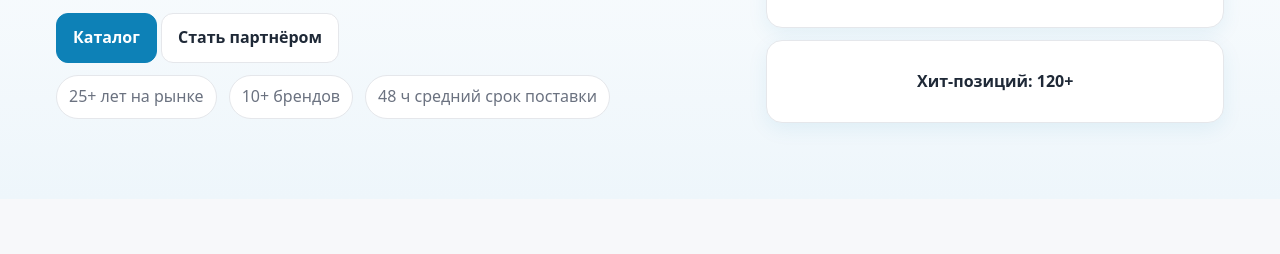
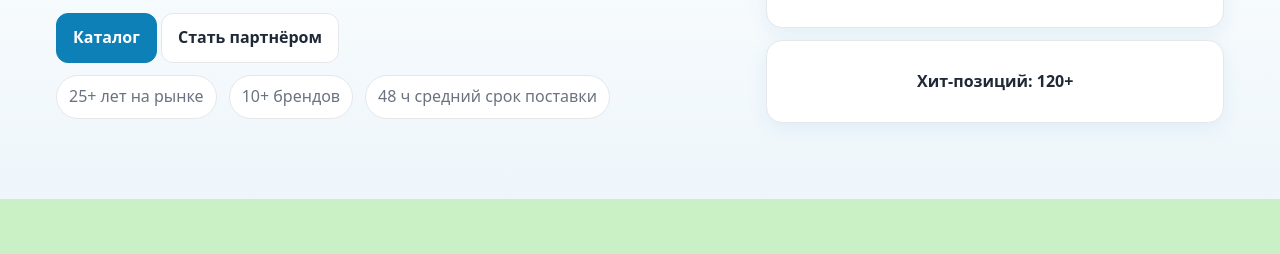
Before and after one commit to issatayski/richlife, a plain HTML site: page index.html in a window 1280 px wide. Shown: the part 326-580 px from the top of the page. Drawn offline with Linux system fonts and the light colour scheme.

Commit message:
Change background color variable to new value

```diff
--- a/styles.css
+++ b/styles.css
@@ -1,6 +1,6 @@
 /* ====== Base ====== */
 :root{
-  --bg:#f7f8fa;
+  --bg:#caf0c6;
   --card:#ffffff;
   --txt:#1f2937;
   --muted:#6b7280;
```
